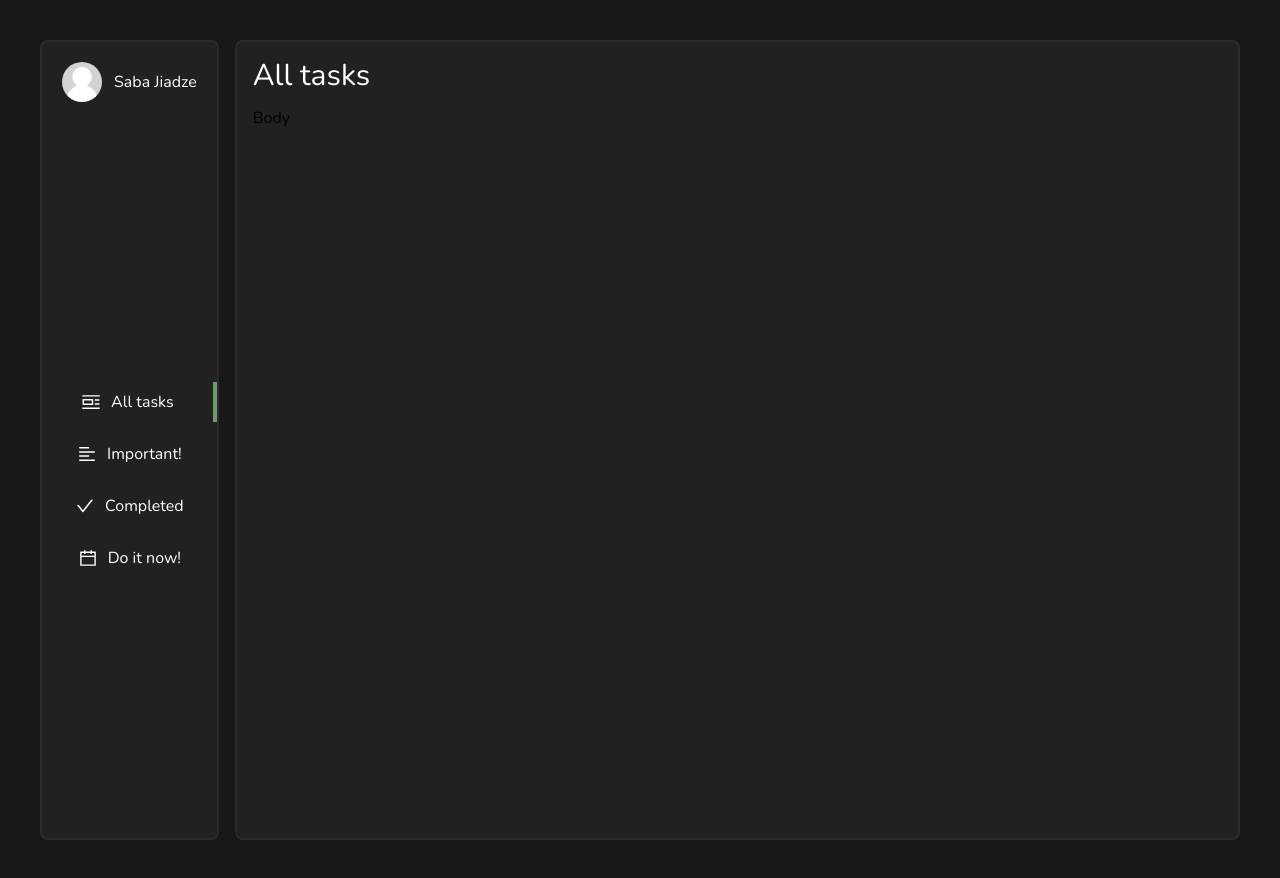
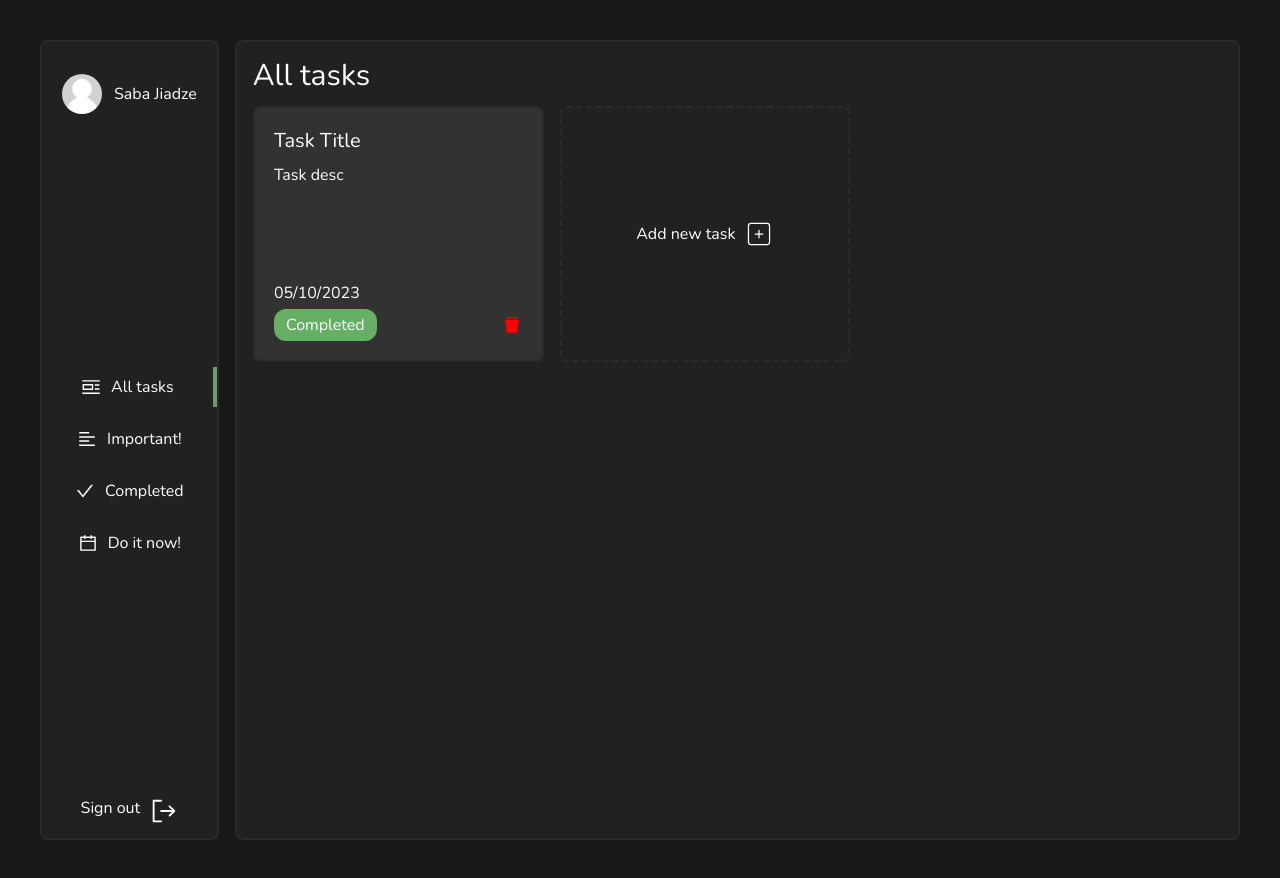
Before and after one commit to Saba125/task-management, a Next.js app: page / in a window 1280 px wide. Built offline with nearby package versions, Linux system fonts and the light colour scheme.

Commit message:
Finished-design

```diff
--- /dev/null
+++ b/components/Badge.tsx
@@ -0,0 +1,19 @@
+import clsx from "clsx";
+
+interface BadgeProps {
+  type: "completed" | "incomplete";
+}
+const Badge: React.FC<BadgeProps> = ({ type }) => {
+  return (
+    <div
+      className={clsx(
+        `w-fit cursor-pointer rounded-xl p-1  px-3 text-white`,
+        type === "completed" ? "bg-[#66AF64FF]" : "bg-[#D66F5FFF]",
+      )}
+    >
+      {type === "completed" ? "Completed" : "Incomplete"}
+    </div>
+  );
+};
+
+export default Badge;
--- a/components/MainContent.tsx
+++ b/components/MainContent.tsx
@@ -1,3 +1,5 @@
+import TaskItem from "./Task/TaskItem";
+
 interface MainContentProps {
   title: string;
 }
@@ -5,7 +7,9 @@ const MainContent: React.FC<MainContentProps> = ({ title }) => {
   return (
     <div className="flex h-[100vh] flex-col gap-3 rounded-lg border-2 border-[#2B2B2BFF]  bg-[#212121FF] p-4">
       <div className="text-3xl text-white">{title}</div>
-      <div>Body</div>
+      <div>
+        <TaskItem />
+      </div>
     </div>
   );
 };
--- a/components/SideBar.tsx
+++ b/components/SideBar.tsx
@@ -2,13 +2,8 @@
 import Image from "next/image";
 import MenuItem from "./MenuItem";
 import { usePathname } from "next/navigation";
-
-import { AiOutlineCalendar } from "react-icons/ai";
-import { AiOutlineAlignLeft } from "react-icons/ai";
-import { AiOutlineCheck } from "react-icons/ai";
-import { AiOutlinePicLeft } from "react-icons/ai";
+import { PiSignOut } from "react-icons/pi";
 import { menu } from "@/lib/menu";
-import { useState } from "react";
 import { useRouter } from "next/navigation";
 const SideBar = () => {
   const pathName = usePathname();
@@ -17,7 +12,7 @@ const SideBar = () => {
     router.push(link);
   };
   return (
-    <div className="flex h-[100vh]  flex-col items-center justify-between rounded-lg border-2  border-[#2B2B2BFF] bg-[#212121FF]  ">
+    <div className="flex h-[100vh] flex-col  items-center justify-between rounded-lg border-2 border-[#2B2B2BFF]  bg-[#212121FF] py-3  ">
       <div className="flex flex-row items-center gap-3 p-5">
         <Image
           src="/placeholder.jpg"
@@ -40,7 +35,9 @@ const SideBar = () => {
           />
         ))}
       </div>
-      <div></div>
+      <div className="flex flex-row gap-2 text-white">
+        Sign out <PiSignOut size={30} />
+      </div>
     </div>
   );
 };
--- /dev/null
+++ b/components/Task/AddTask.tsx
@@ -0,0 +1,12 @@
+import { CiSquarePlus } from "react-icons/ci";
+const AddTask = () => {
+  return (
+    <div className="flex h-[16rem] w-[30%] cursor-pointer items-center justify-center   rounded-md border-2  border-dashed border-[#2B2B2BFF]  text-white">
+      <div className="flex flex-row items-center gap-2">
+        Add new task <CiSquarePlus size={30} />
+      </div>
+    </div>
+  );
+};
+
+export default AddTask;
--- a/components/Task/TaskItem.tsx
+++ b/components/Task/TaskItem.tsx
@@ -0,0 +1,29 @@
+import Badge from "../Badge";
+import { AiFillDelete } from "react-icons/ai";
+import AddTask from "./AddTask";
+const TaskItem = () => {
+  return (
+    <div className="flex flex-row gap-4">
+      <div className="h-[16rem] w-[30%] rounded-lg  border-2 border-[#2B2B2BFF] bg-[#323232FF]  p-[1.2rem] ">
+        <div className="flex h-full  flex-col justify-between">
+          <div className="flex flex-col gap-2">
+            <h3 className="text-xl text-white">Task Title</h3>
+            <p className="text-base text-white"> Task desc</p>
+          </div>
+          <div className="flex flex-col gap-1">
+            <span className="text-white">05/10/2023</span>
+            <div className="flex flex-row items-center justify-between">
+              <Badge type="completed" />
+              <div className="cursor-pointer">
+                <AiFillDelete fill="red" size={20} />
+              </div>
+            </div>
+          </div>
+        </div>
+      </div>
+      <AddTask />
+    </div>
+  );
+};
+
+export default TaskItem;
```
